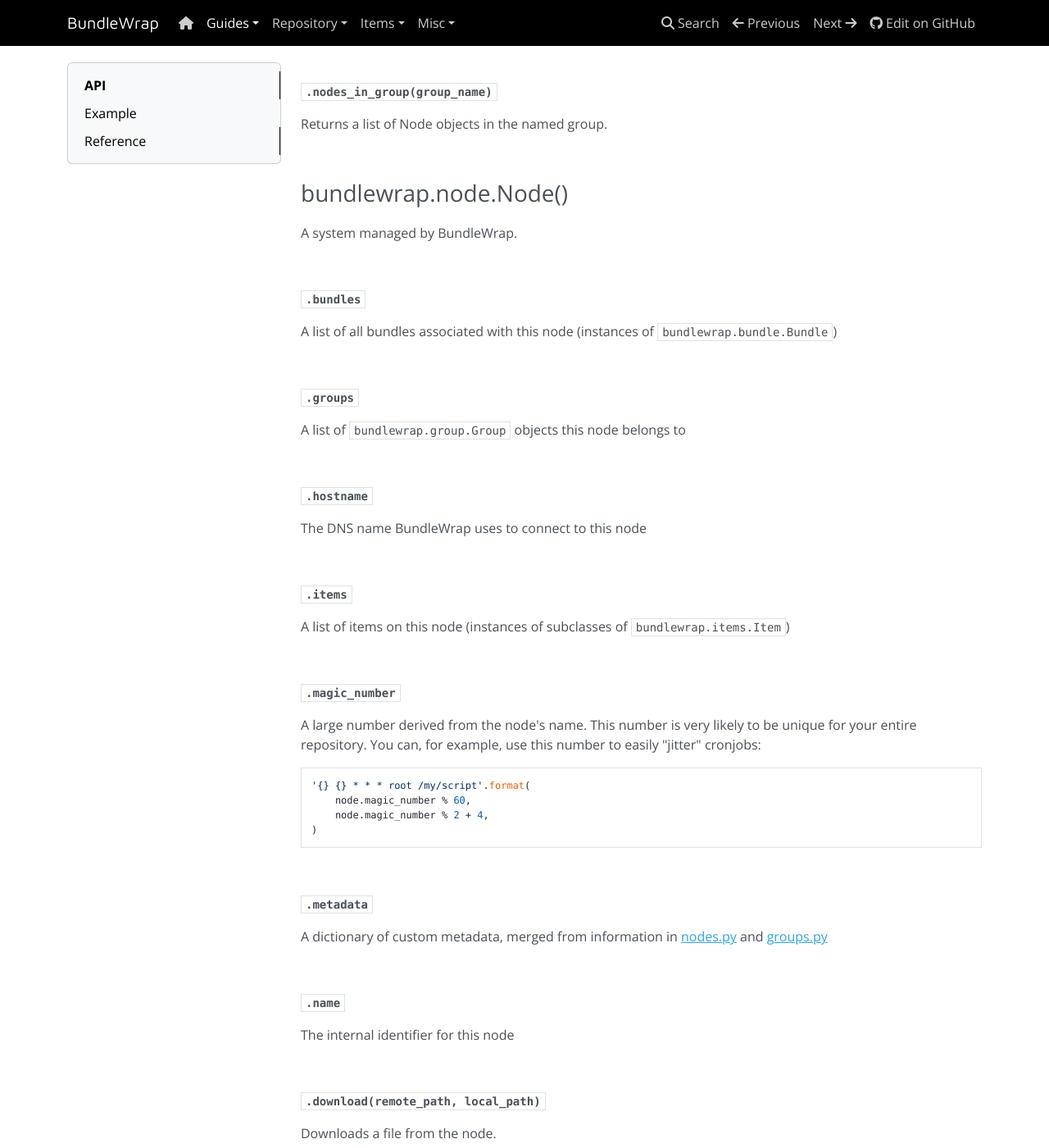
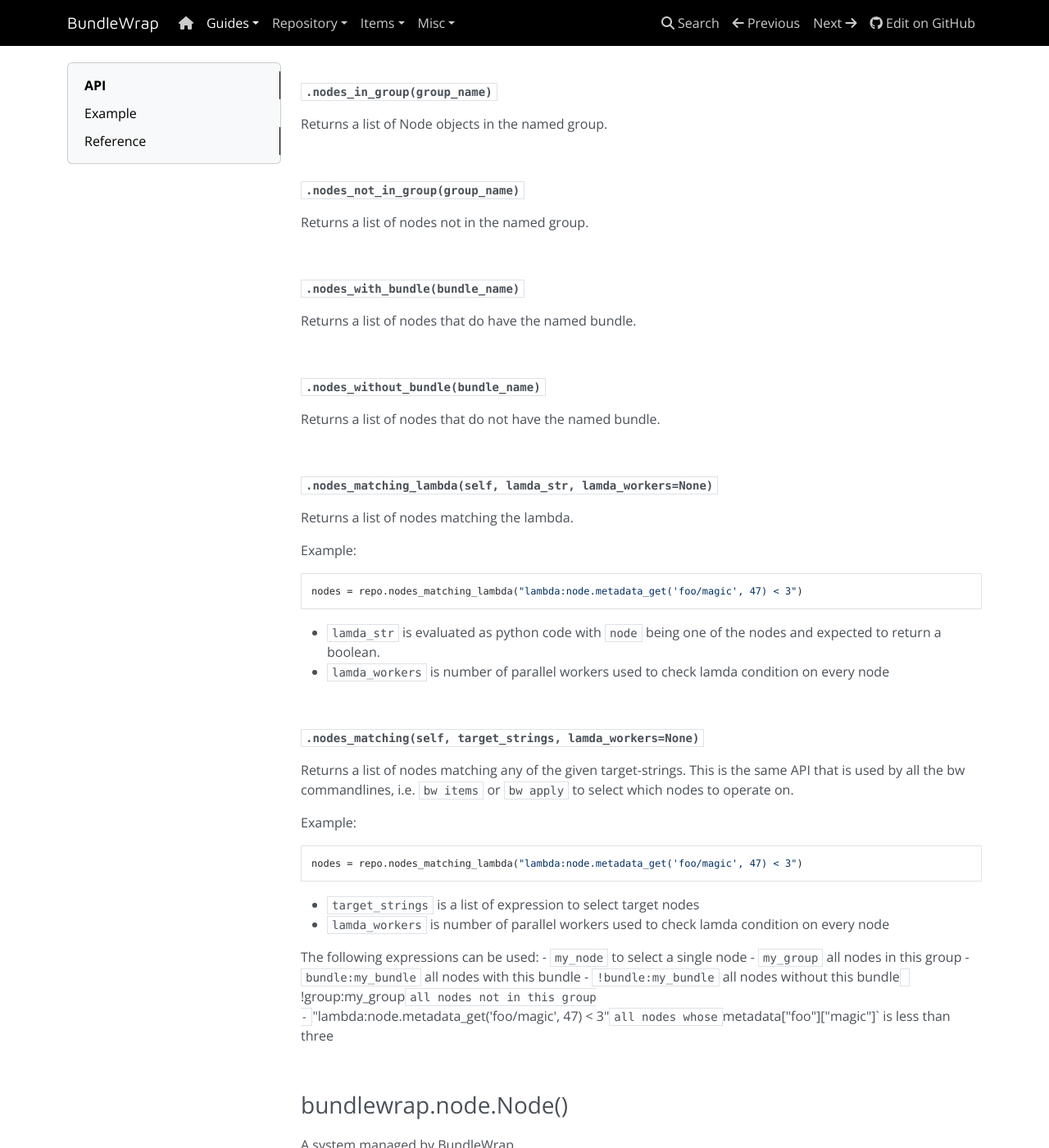
Before and after one commit to bundlewrap/bundlewrap, an MkDocs documentation site: the page built from docs/content/guide/api.md, in a window 1280 px wide and 1400 px high, scrolled down 1952 px. Shown: the whole window at 82% size. Built offline with MkDocs 1.6.1, drawn with Linux system fonts in a browser that asks for light colours; nearby versions of some CDN libraries.

Commit message:
docs/api: document new methods as public api

````diff
--- a/docs/content/guide/api.md
+++ b/docs/content/guide/api.md
@@ -91,6 +91,61 @@
 **`.nodes_in_group(group_name)`**
 
 Returns a list of Node objects in the named group.
+
+<br>
+
+**`.nodes_not_in_group(group_name)`**
+
+Returns a list of nodes not in the named group.
+
+<br>
+
+**`.nodes_with_bundle(bundle_name)`**
+
+Returns a list of nodes that do have the named bundle.
+
+<br>
+
+**`.nodes_without_bundle(bundle_name)`**
+
+Returns a list of nodes that do not have the named bundle.
+
+<br>
+
+**`.nodes_matching_lambda(self, lamda_str, lamda_workers=None)`**
+
+Returns a list of nodes matching the lambda.
+
+Example:
+```python
+nodes = repo.nodes_matching_lambda("lambda:node.metadata_get('foo/magic', 47) < 3")
+```
+
+- `lamda_str` is evaluated as python code with `node` being one of the nodes and expected to return a boolean.
+- `lamda_workers` is number of parallel workers used to check lamda condition on every node
+
+<br>
+
+**`.nodes_matching(self, target_strings, lamda_workers=None)`**
+
+Returns a list of nodes matching any of the given target-strings. This is the same API that is used by
+all the bw commandlines, i.e. `bw items` or `bw apply` to select which nodes to operate on.
+
+Example:
+```python
+nodes = repo.nodes_matching_lambda("lambda:node.metadata_get('foo/magic', 47) < 3")
+```
+
+- `target_strings` is a list of expression to select target nodes
+- `lamda_workers` is number of parallel workers used to check lamda condition on every node
+
+The following expressions can be used:
+- `my_node` to select a single node
+- `my_group` all nodes in this group
+- `bundle:my_bundle` all nodes with this bundle
+- `!bundle:my_bundle` all nodes without this bundle
+` `!group:my_group` all nodes not in this group
+- `"lambda:node.metadata_get('foo/magic', 47) < 3"` all nodes whose `metadata["foo"]["magic"]` is less than three
 
 <br>
 
````
